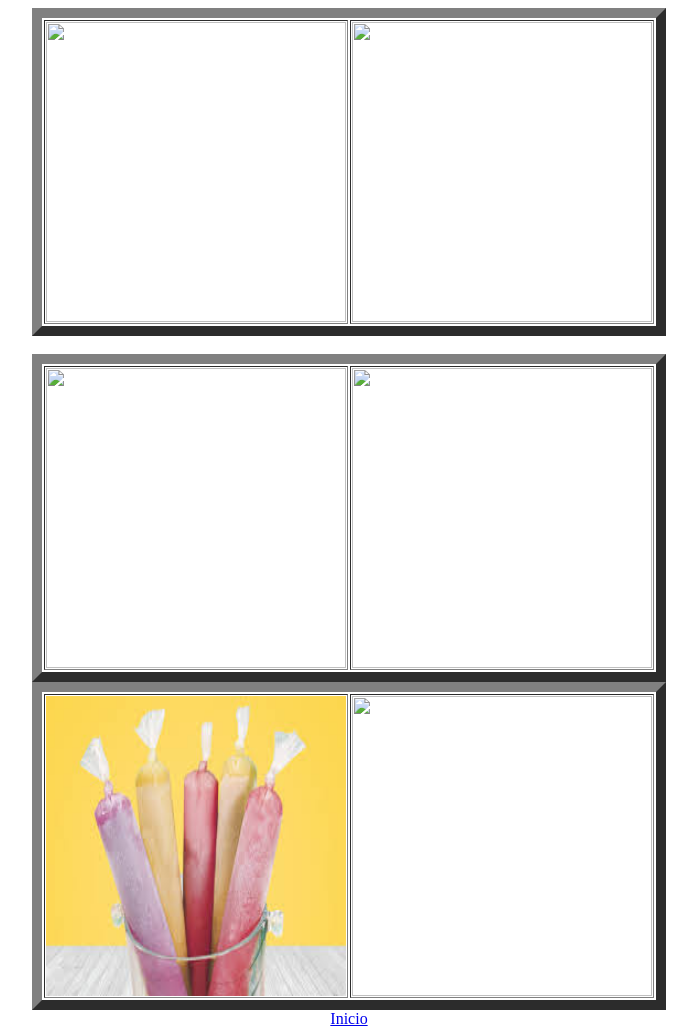
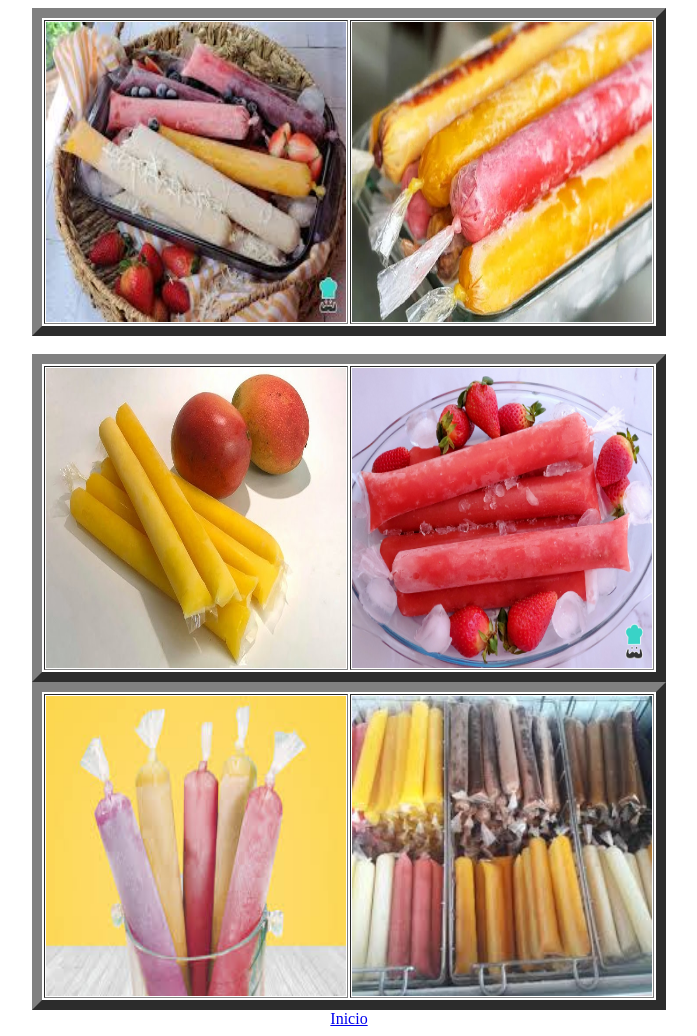
Before and after one commit to GALLEGOS-WEB-L/JUGUETES-SOCCER, a plain HTML site: page Portafolio.html in a window 1280 px wide. Shown: the whole page, without its empty margins (291-988 px from the left). Drawn offline with Linux system fonts and the light colour scheme.

Commit message:
Update Portafolio.html

```diff
--- a/Portafolio.html
+++ b/Portafolio.html
@@ -3,12 +3,12 @@
 <title>Portafolio</title>
 </head>
 <body>
-<center><table border="10"><th><img src="1.jpg" width="300" height="300"></th>
-<th><img src="2.jpg" width="300" height="300"></th></table> <br>
-<table border="10"><th><img src="3.jpeg" width="300" height="300"></th>
-<th><img src="4.jpeg" width="300" height="300"></th></table>
+<center><table border="10"><th><img src="1.jpeg" width="300" height="300"></th>
+<th><img src="2.jpeg" width="300" height="300"></th></table> <br>
+<table border="10"><th><img src="3.jpg" width="300" height="300"></th>
+<th><img src="4.jpg" width="300" height="300"></th></table>
 <table border="10"><th><img src="5.jpeg" width="300" height="300"></th>
-<th><img src="6.jpg" width="300" height="300"></th></table>
+<th><img src="6.jpeg" width="300" height="300"></th></table>
 <center><a href="index.html">Inicio</a></center>
 </body>
 </html>
```
